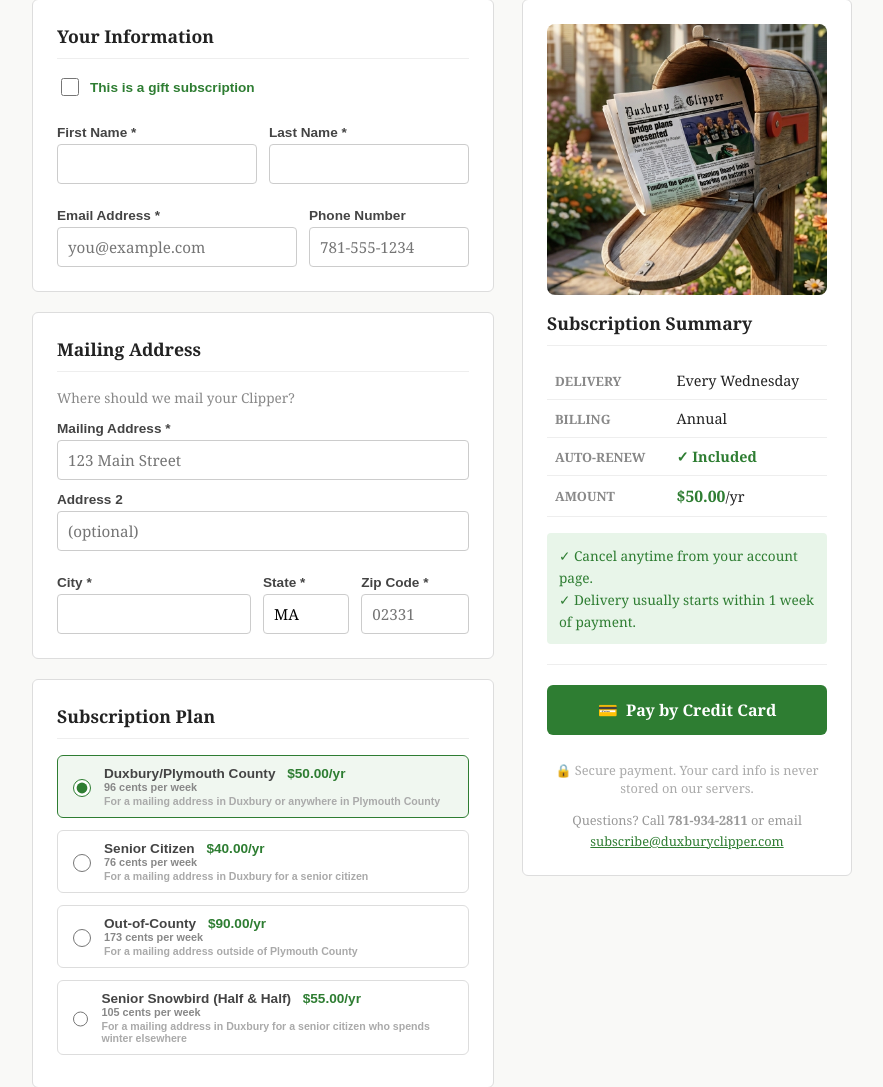
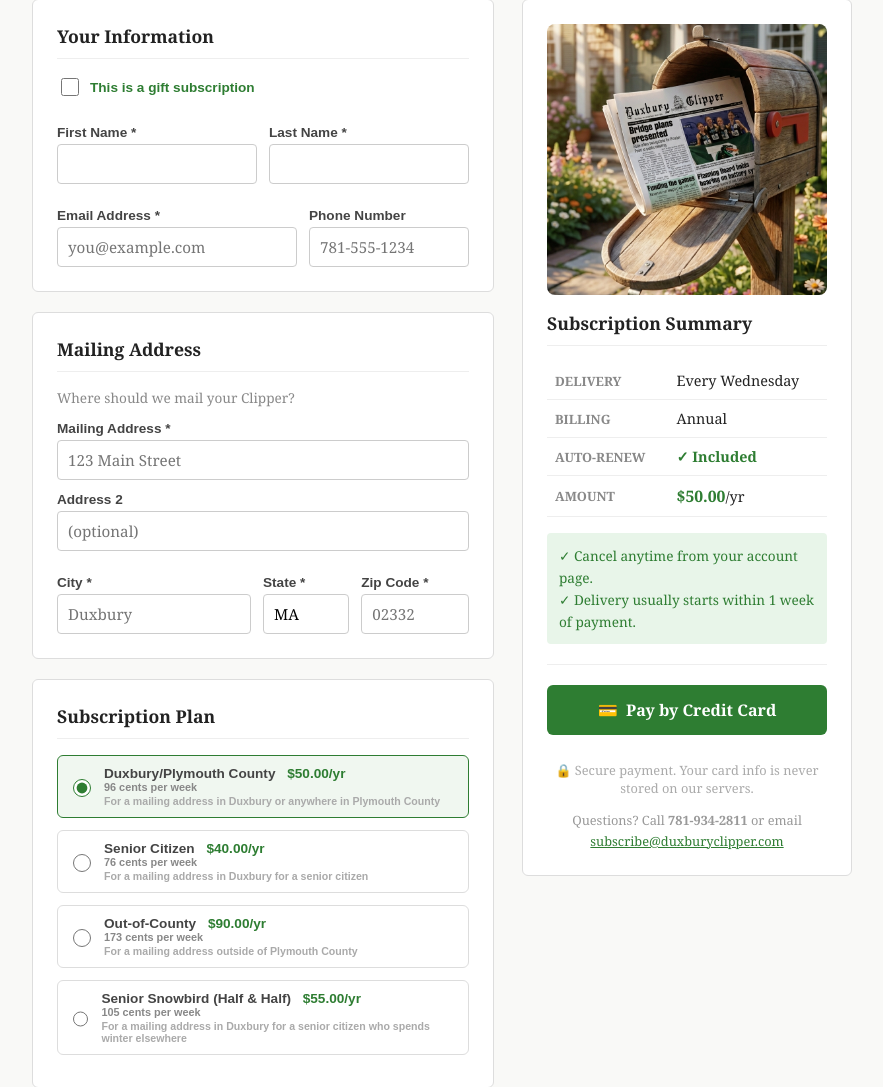
Before and after one commit to clipper-circ/clipper-circ, a Flask app: page /subscribe in a window 1280 px wide. Shown: the part 591-1678 px from the top of the page, without its empty margins (198-1081 px from the left). Run offline with Flask 3, Linux system fonts and the light colour scheme; some libraries are stand-ins or nearby versions.

Commit message:
Set placeholder text to Duxbury/02332 for city and zip fields

```diff
--- a/portal/templates/subscribe.html
+++ b/portal/templates/subscribe.html
@@ -98,7 +98,7 @@
           <div class="field-row" style="margin-top:12px;">
             <div style="flex:1.8;">
               <label>City *</label>
-              <input type="text" name="city" required value="{{ form.city or '' }}">
+              <input type="text" name="city" required value="{{ form.city or '' }}" placeholder="Duxbury">
             </div>
             <div style="flex:0.8;">
               <label>State *</label>
@@ -106,7 +106,7 @@
             </div>
             <div style="flex:1;">
               <label>Zip Code *</label>
-              <input type="text" name="zipcode" required value="{{ form.zipcode or '' }}" placeholder="02331">
+              <input type="text" name="zipcode" required value="{{ form.zipcode or '' }}" placeholder="02332">
             </div>
           </div>
         </div>
```
